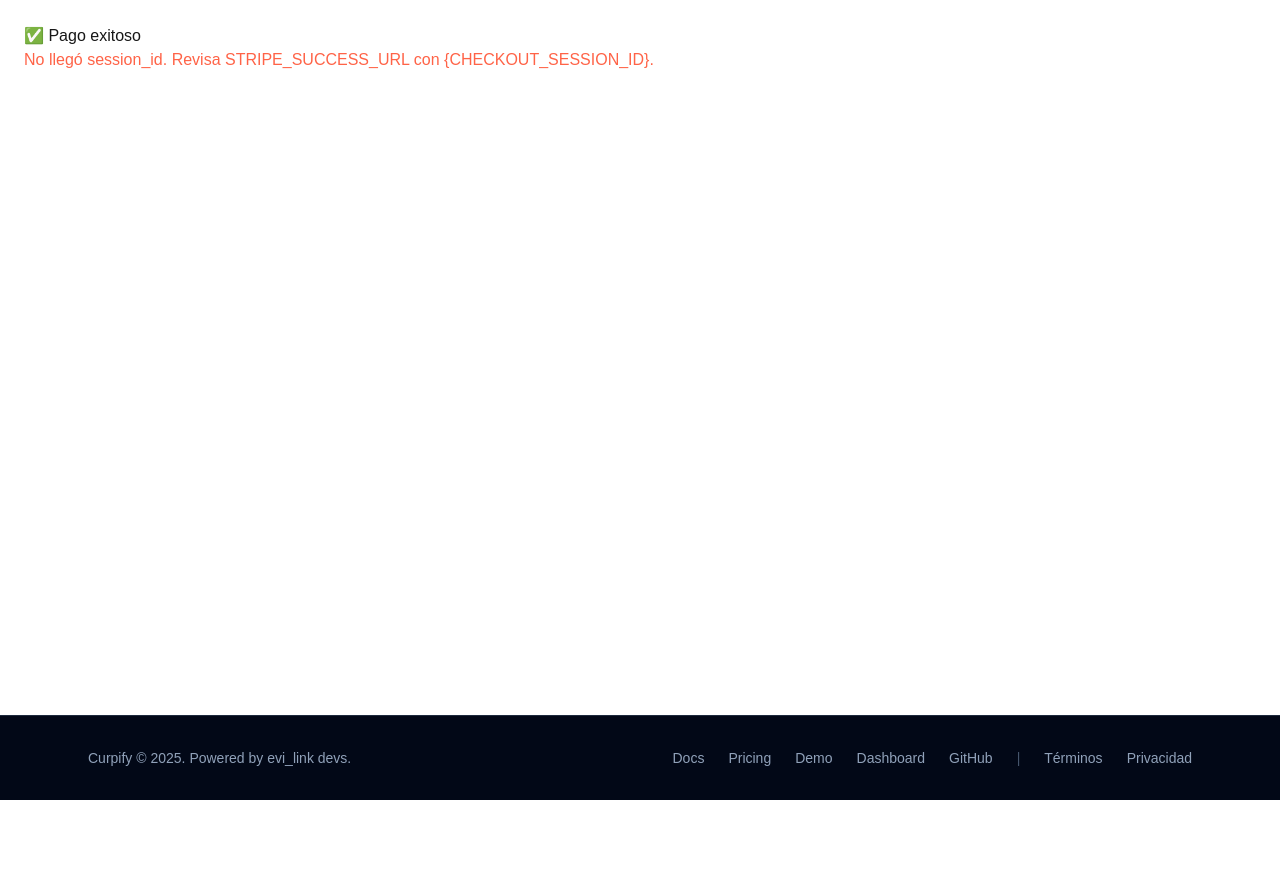
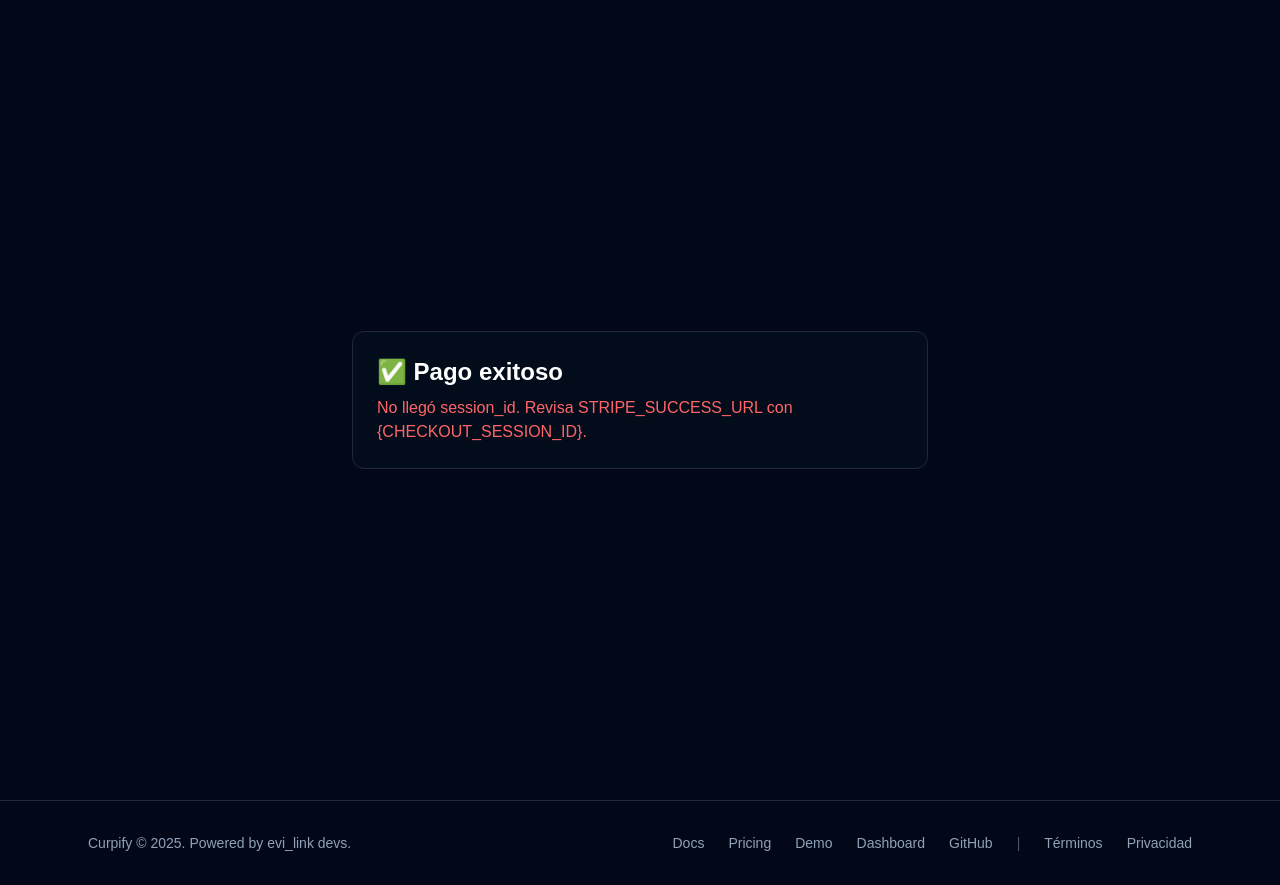
Before and after one commit to IanMartin16/curp-web, a Next.js app: page /success in a window 1280 px wide. Before the commit the page ends 800 px from the top, so only its background shows below. Built offline with nearby package versions, Linux system fonts and the light colour scheme.

Commit message:
Add some new features5

```diff
--- a/app/success/SuccessClient.tsx
+++ b/app/success/SuccessClient.tsx
@@ -1,57 +1,100 @@
 "use client";
 
 import { useEffect, useState } from "react";
+import Link from "next/link";
 
-export default function SuccessClient({ sessionId }: { sessionId: string | null }) {
-  const [status, setStatus] = useState<"idle"|"loading"|"ok"|"error">("idle");
+export default function SuccessClient({ sessionId }: { sessionId?: string }) {
+  const [loading, setLoading] = useState(true);
+  const [err, setErr] = useState<string | null>(null);
   const [apiKey, setApiKey] = useState<string | null>(null);
-  const [error, setError] = useState<string | null>(null);
+  const [masked, setMasked] = useState<string | null>(null);
 
   useEffect(() => {
-    if (!sessionId) return;
+    async function run() {
+      if (!sessionId) {
+        setErr("No llegó session_id. Revisa STRIPE_SUCCESS_URL con {CHECKOUT_SESSION_ID}.");
+        setLoading(false);
+        return;
+      }
 
-    (async () => {
       try {
-        setStatus("loading");
-        const r = await fetch(`/api/stripe/complete?session_id=${encodeURIComponent(sessionId)}`);
-        const data = await r.json();
-        if (!r.ok || !data.ok) throw new Error(data?.error || "complete failed");
+        const r = await fetch("/api/dashboard/session", {
+          method: "POST",
+          headers: { "content-type": "application/json" },
+          body: JSON.stringify({ sessionId }),
+        });
 
-        setApiKey(data.apiKey || null);
-        setStatus("ok");
+        const data = await r.json().catch(() => ({}));
+        if (!r.ok || !data?.ok) throw new Error(data?.error || "No se pudo crear sesión");
+
+        setMasked(data.apiKeyMasked || null);
+
+        // ✅ revelar SOLO si el backend dice revealKey=true
+        if (data.revealKey && data.apiKey) {
+          setApiKey(data.apiKey);
+        }
       } catch (e: any) {
-        setError(e?.message || "error");
-        setStatus("error");
+        setErr(e?.message || "Error");
+      } finally {
+        setLoading(false);
       }
-    })();
+    }
+    run();
   }, [sessionId]);
 
-  if (!sessionId) {
-    return (
-      <div style={{ padding: 24 }}>
-        <h2>✅ Pago exitoso</h2>
-        <p style={{ color: "tomato" }}>
-          No llegó session_id. Revisa STRIPE_SUCCESS_URL con {"{CHECKOUT_SESSION_ID}"}.
-        </p>
-      </div>
-    );
+  async function copy() {
+    if (!apiKey) return;
+    await navigator.clipboard.writeText(apiKey);
+    alert("✅ API Key copiada");
   }
 
   return (
-    <div style={{ padding: 24 }}>
-      <h2>✅ Pago exitoso</h2>
+    <div className="min-h-screen bg-[#020817] text-white flex items-center justify-center px-6">
+      <div className="max-w-xl w-full bg-[#020c1b] border border-[#1f2937] rounded-xl p-6">
+        <h1 className="text-2xl font-bold mb-2">✅ Pago exitoso</h1>
 
-      {status === "loading" && <p>Confirmando pago...</p>}
-      {status === "error" && <p style={{ color: "tomato" }}>{error}</p>}
+        {loading && <p className="text-slate-300">Preparando tu dashboard...</p>}
+        {err && <p className="text-red-400">{err}</p>}
 
-      {status === "ok" && (
-        <>
-          <p>Tu API Key (cópiala ahora, solo una vez):</p>
-          <pre style={{ padding: 12, borderRadius: 8, background: "#111", color: "#0f0" }}>
-            {apiKey || "No API Key"}
-          </pre>
-        </>
-      )}
+        {!loading && !err && (
+          <>
+            <p className="text-slate-300 mb-4">
+              Tu sesión quedó lista. Ahora puedes entrar al dashboard.
+            </p>
+
+            {apiKey ? (
+              <div className="border border-emerald-500/40 bg-emerald-500/10 rounded-xl p-4 mb-4">
+                <p className="text-sm text-slate-300 mb-2">
+                  Esta es tu API Key (se muestra **solo una vez**):
+                </p>
+                <p className="font-mono text-sm break-all">{apiKey}</p>
+                <button
+                  onClick={copy}
+                  className="mt-3 bg-emerald-500 text-black font-semibold rounded-lg px-3 py-2 text-sm hover:bg-emerald-400"
+                >
+                  Copiar
+                </button>
+              </div>
+            ) : (
+              <div className="border border-slate-700 bg-slate-900/40 rounded-xl p-4 mb-4">
+                <p className="text-sm text-slate-300">
+                  API Key: <span className="font-mono">{masked || "creada"}</span>
+                </p>
+                <p className="text-xs text-slate-400 mt-2">
+                  Por seguridad, no volvemos a mostrar la key completa.
+                </p>
+              </div>
+            )}
+
+            <Link
+              href="/dashboard"
+              className="inline-flex items-center justify-center bg-emerald-500 text-black font-semibold rounded-lg px-4 py-2 text-sm hover:bg-emerald-400"
+            >
+              Ir al Dashboard
+            </Link>
+          </>
+        )}
+      </div>
     </div>
   );
 }
--- a/app/success/page.tsx
+++ b/app/success/page.tsx
@@ -1,15 +1,7 @@
 // app/success/page.tsx
 import SuccessClient from "./SuccessClient";
 
-export const dynamic = "force-dynamic"; // importante para que no lo intente pre-render estático
-
-export default function SuccessPage({
-  searchParams,
-}: {
-  searchParams: { session_id?: string | string[]};
-}) {
-  const raw = searchParams?.session_id;
-  const sessionId = Array.isArray(raw) ? raw[0] : raw ?? null;
-
+export default function SuccessPage({ searchParams }: any) {
+  const sessionId = searchParams?.session_id as string | undefined;
   return <SuccessClient sessionId={sessionId} />;
 }
```
